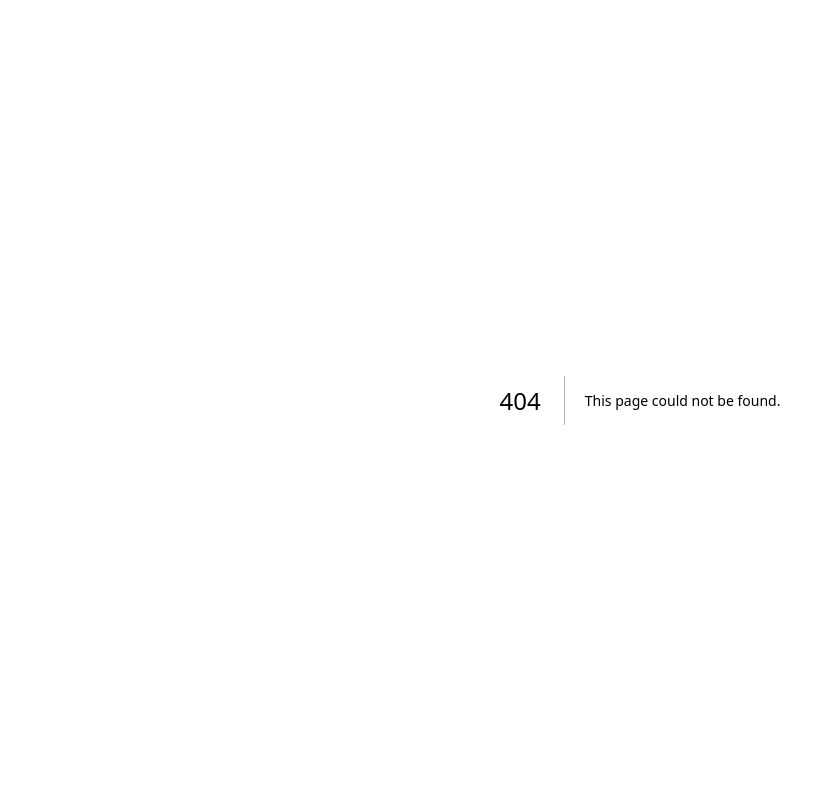
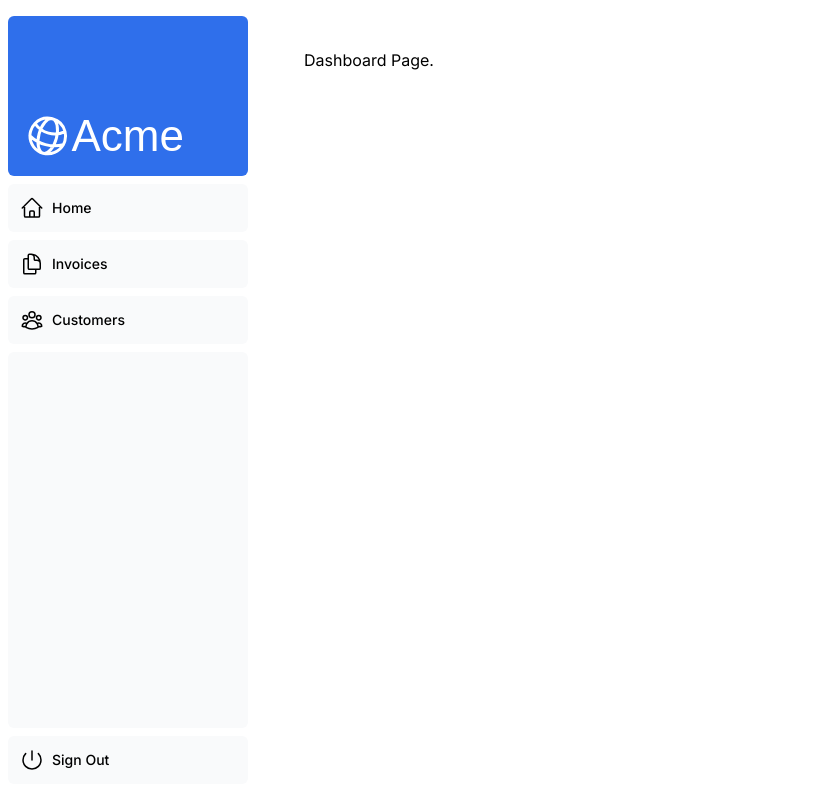
Before and after one commit to shivbilgundi11/first-nextjs-project, a Next.js app: page /dashboard in a window 1280 px wide. Before the commit this address had no page. Shown: the whole page, without its empty margins (0-835 px from the left). Built offline with nearby package versions, Linux system fonts and the light colour scheme; a web font is replaced by a local one.

Commit message:
chp4 complete

```diff
--- /dev/null
+++ b/app/dashboard/customers/page.tsx
@@ -0,0 +1,11 @@
+const Page = () => {
+  return (
+    <>
+      <div>
+        <p>Customers Page.</p>
+      </div>
+    </>
+  );
+};
+
+export default Page;
--- /dev/null
+++ b/app/dashboard/invoices/page.tsx
@@ -0,0 +1,11 @@
+const Page = () => {
+  return (
+    <>
+      <div>
+        <p>Invoices Page.</p>
+      </div>
+    </>
+  );
+};
+
+export default Page;
--- /dev/null
+++ b/app/dashboard/layout.tsx
@@ -0,0 +1,12 @@
+import SideNav from '@/app/ui/dashboard/sidenav';
+
+export default function Layout({ children }: { children: React.ReactNode }) {
+  return (
+    <div className='flex h-screen flex-col md:flex-row md:overflow-hidden'>
+      <div className='w-full flex-none md:w-64'>
+        <SideNav />
+      </div>
+      <div className='flex-grow p-6 md:overflow-y-auto md:p-12'>{children}</div>
+    </div>
+  );
+}
--- /dev/null
+++ b/app/dashboard/page.tsx
@@ -0,0 +1,11 @@
+const Page = () => {
+  return (
+    <>
+      <div>
+        <p>Dashboard Page.</p>
+      </div>
+    </>
+  );
+};
+
+export default Page;
--- a/app/ui/dashboard/nav-links.tsx
+++ b/app/ui/dashboard/nav-links.tsx
@@ -25,10 +25,10 @@
           <a
             key={link.name}
             href={link.href}
-            className="flex h-[48px] grow items-center justify-center gap-2 rounded-md bg-gray-50 p-3 text-sm font-medium hover:bg-sky-100 hover:text-blue-600 md:flex-none md:justify-start md:p-2 md:px-3"
+            className='flex h-[48px] grow items-center justify-center gap-2 rounded-md bg-gray-50 p-3 text-sm font-medium hover:bg-sky-100 hover:text-blue-600 md:flex-none md:justify-start md:p-2 md:px-3'
           >
-            <LinkIcon className="w-6" />
-            <p className="hidden md:block">{link.name}</p>
+            <LinkIcon className='w-6' />
+            <p className='hidden md:block'>{link.name}</p>
           </a>
         );
       })}
```
